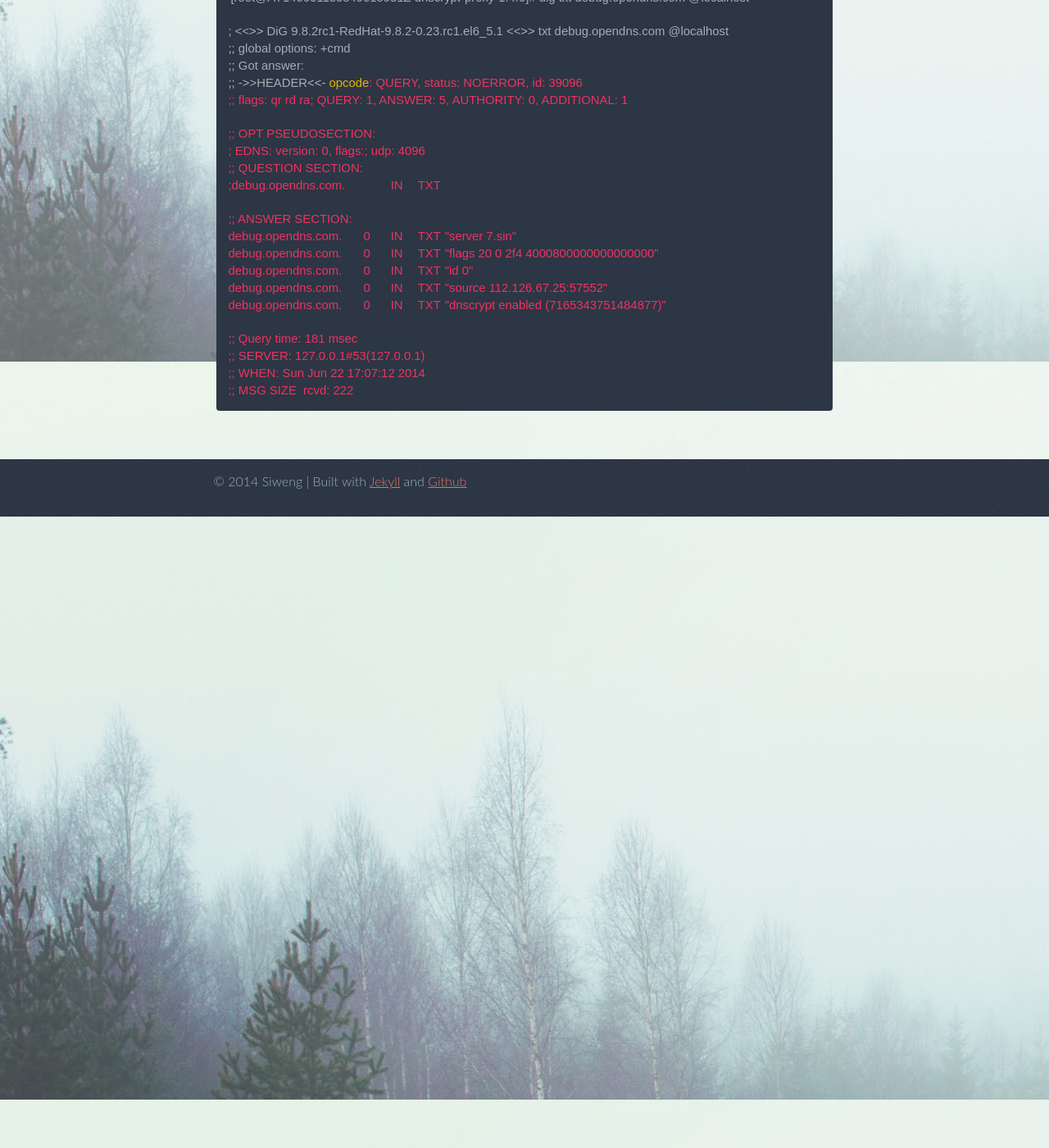
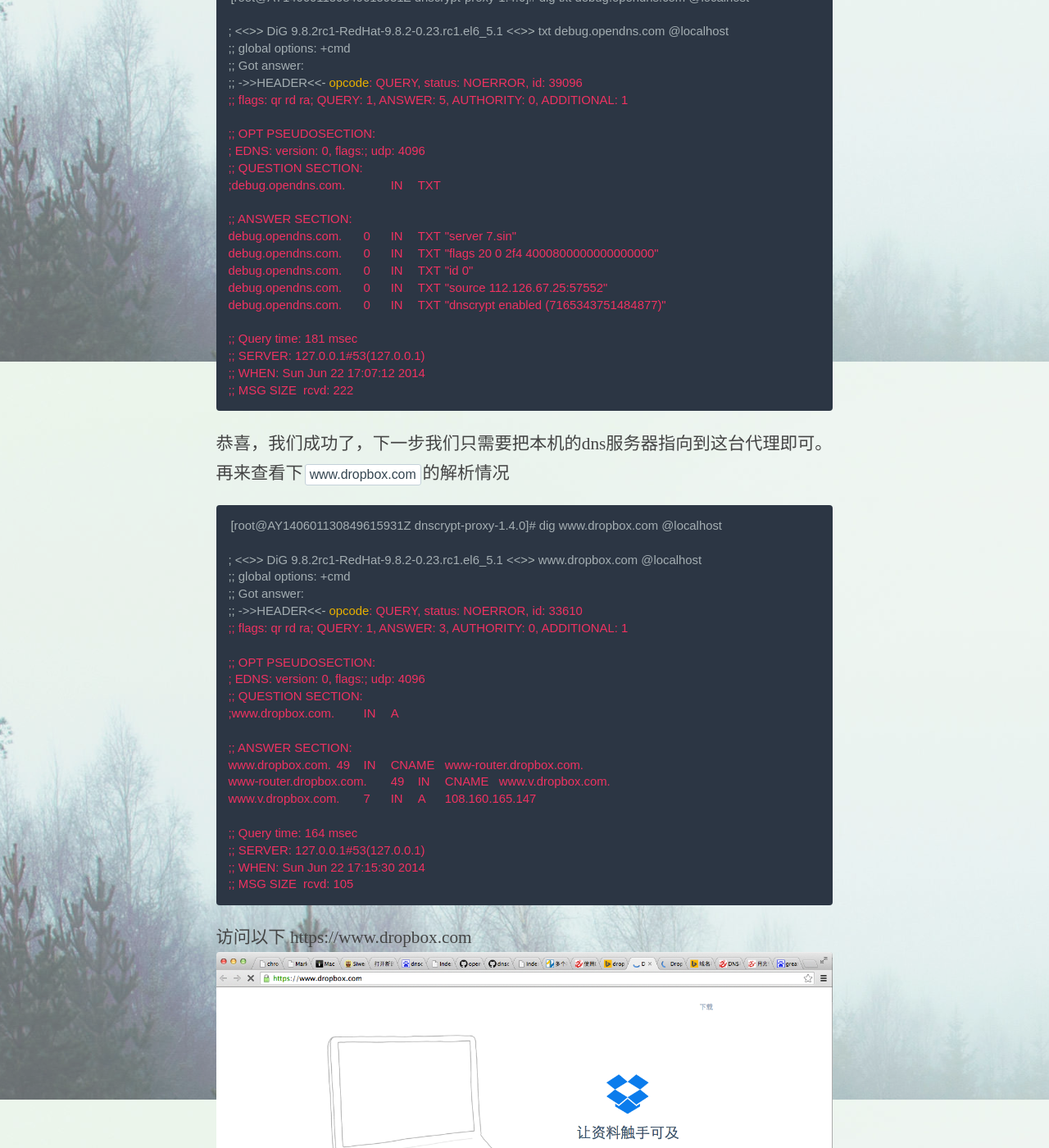
Before and after one commit to siweng/siweng.github.io, a Jekyll site: the page built from _posts/2014-06-22-dnscrypt-proxy.md, in a window 1280 px wide and 1400 px high, scrolled down 4959 px. Shown: the whole window at 82% size. Built offline with Jekyll 4.4.1, drawn with Linux system fonts in a browser that asks for light colours; nearby versions of some CDN libraries; some web fonts are replaced; Markdown is read by kramdown in place of the engine named in the settings; comment, search, counter and statistics services are not loaded.

Commit message:
auto commit

```diff
--- a/_posts/2014-06-22-dnscrypt-proxy.md
+++ b/_posts/2014-06-22-dnscrypt-proxy.md
@@ -159,3 +159,33 @@
 ;; WHEN: Sun Jun 22 17:07:12 2014
 ;; MSG SIZE  rcvd: 222
 {% endhighlight %}
+
+恭喜，我们成功了，下一步我们只需要把本机的dns服务器指向到这台代理即可。再来查看下`www.dropbox.com`的解析情况
+
+{% highlight bash %}
+[root@AY140601130849615931Z dnscrypt-proxy-1.4.0]# dig www.dropbox.com @localhost
+
+; <<>> DiG 9.8.2rc1-RedHat-9.8.2-0.23.rc1.el6_5.1 <<>> www.dropbox.com @localhost
+;; global options: +cmd
+;; Got answer:
+;; ->>HEADER<<- opcode: QUERY, status: NOERROR, id: 33610
+;; flags: qr rd ra; QUERY: 1, ANSWER: 3, AUTHORITY: 0, ADDITIONAL: 1
+
+;; OPT PSEUDOSECTION:
+; EDNS: version: 0, flags:; udp: 4096
+;; QUESTION SECTION:
+;www.dropbox.com.		IN	A
+
+;; ANSWER SECTION:
+www.dropbox.com.	49	IN	CNAME	www-router.dropbox.com.
+www-router.dropbox.com.	49	IN	CNAME	www.v.dropbox.com.
+www.v.dropbox.com.	7	IN	A	108.160.165.147
+
+;; Query time: 164 msec
+;; SERVER: 127.0.0.1#53(127.0.0.1)
+;; WHEN: Sun Jun 22 17:15:30 2014
+;; MSG SIZE  rcvd: 105
+{% endhighlight  %}
+
+访问以下 https://www.dropbox.com
+<img src="/images/2014-06-22/dropbox.png" alt="dropbox" />
```
Also changed, not shown: images/2014-06-22/dropbox.png (added).
